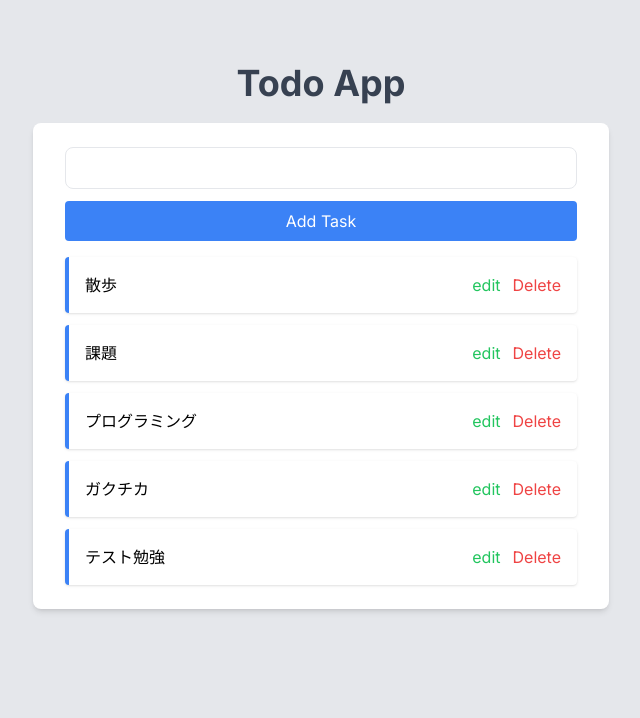
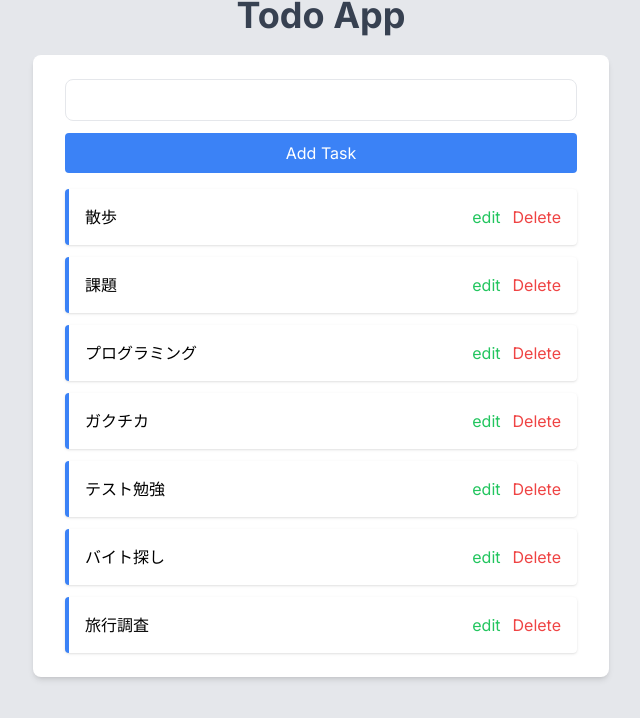
Before and after one commit to Hirota723/todo-app, a Next.js app: page / in a window 1280 px wide. Shown: the top 718 px of the page, without its empty margins (319-959 px from the left). Built offline with nearby package versions, Linux system fonts and the light colour scheme; data requests are answered from the project's data file.

Commit message:
✨ 編集機能を追加

```diff
--- a/src/api.ts
+++ b/src/api.ts
@@ -1,7 +1,7 @@
 import { Task } from "./types";
 
 export const getAllTodos = async (): Promise<Task[]> => {
-  const res = await fetch("http://localhost:3001/tasks", {
+  const res = await fetch(`http://localhost:3001/tasks`, {
     cache: "no-store",
   });
   const todos = await res.json();
@@ -10,7 +10,7 @@ export const getAllTodos = async (): Promise<Task[]> => {
 };
 
 export const addTodo = async (todo: Task): Promise<Task> => {
-  const res = await fetch("http://localhost:3001/tasks", {
+  const res = await fetch(`http://localhost:3001/tasks`, {
     method: "POST",
     headers: {
       "Content-Type": "application/json",
@@ -21,3 +21,16 @@ export const addTodo = async (todo: Task): Promise<Task> => {
 
   return newTodo;
 };
+
+export const editTodo = async (id: string, newText: string): Promise<Task> => {
+  const res = await fetch(`http://localhost:3001/tasks/${id}`, {
+    method: "PUT",
+    headers: {
+      "Content-Type": "application/json",
+    },
+    body: JSON.stringify({ text: newText }),
+  });
+  const updatedTodo = await res.json();
+
+  return updatedTodo;
+};
--- a/src/app/components/Todo.tsx
+++ b/src/app/components/Todo.tsx
@@ -1,19 +1,64 @@
+"use client";
+
+import { editTodo } from "@/api";
 import { Task } from "@/types";
-import React from "react";
+import React, { useEffect, useRef, useState } from "react";
 
 interface TodoProps {
   todo: Task;
 }
 
 const Todo = ({ todo }: TodoProps) => {
+  const ref = useRef<HTMLInputElement>(null);
+
+  const [isEditing, setIsEditing] = useState(false);
+  const [editedText, setEditedText] = useState(todo.text);
+
+  useEffect(() => {
+    if (isEditing) {
+      ref.current?.focus();
+    }
+  }, [isEditing]);
+
+  const handleEdit = async () => {
+    setIsEditing(true);
+  };
+
+  const handleSave = async () => {
+    await editTodo(todo.id, editedText);
+    setIsEditing(false);
+  };
+
   return (
     <li
       key={todo.id}
       className="flex justify-between p-4 bg-white border-l-4 border-blue-500 rounded shadow"
     >
-      <span>{todo.text}</span>
+      {isEditing ? (
+        <input
+          ref={ref}
+          type="text"
+          className="mr-2 py-1 rounded border-gray-400 border"
+          value={editedText}
+          onChange={(e: React.ChangeEvent<HTMLInputElement>) =>
+            setEditedText(e.target.value)
+          }
+        />
+      ) : (
+        <span>{todo.text}</span>
+      )}
+
       <div>
-        <button className="text-green-500 mr-3">edit</button>
+        {isEditing ? (
+          <button className="text-blue-500 mr-3" onClick={handleSave}>
+            save
+          </button>
+        ) : (
+          <button className="text-green-500 mr-3" onClick={handleEdit}>
+            edit
+          </button>
+        )}
+
         <button className="text-red-500">Delete</button>
       </div>
     </li>
--- a/src/app/data/todos.json
+++ b/src/app/data/todos.json
@@ -1,8 +1,8 @@
 {
   "tasks": [
     {
-      "id": "1",
-      "text": "散歩"
+      "text": "散歩",
+      "id": "1"
     },
     {
       "id": "2",
@@ -19,6 +19,14 @@
     {
       "id": "9a178a83-4ce5-46d5-b9a7-89371ce6fe0a",
       "text": "テスト勉強"
+    },
+    {
+      "text": "バイト探し",
+      "id": "557bae41-7e34-485a-92ff-6c7caea3bebc"
+    },
+    {
+      "id": "60ae2606-e518-426d-b342-bc15b854fc1f",
+      "text": "旅行調査"
     }
   ]
 }
```
